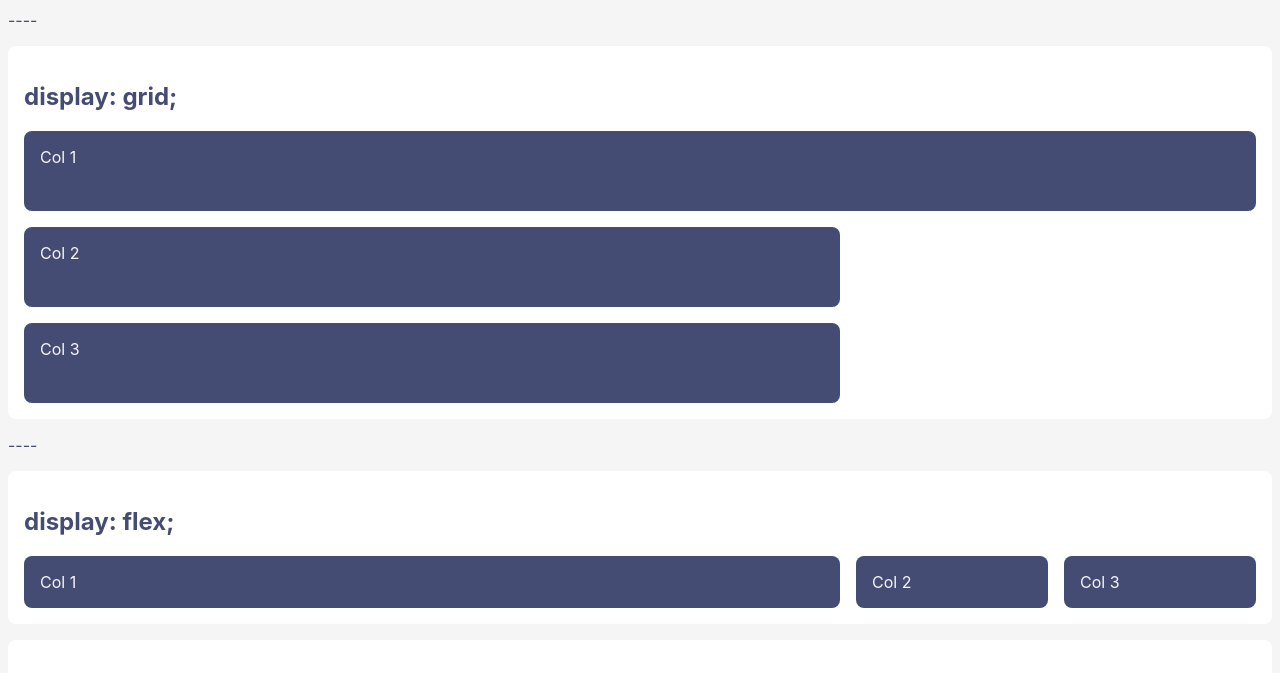
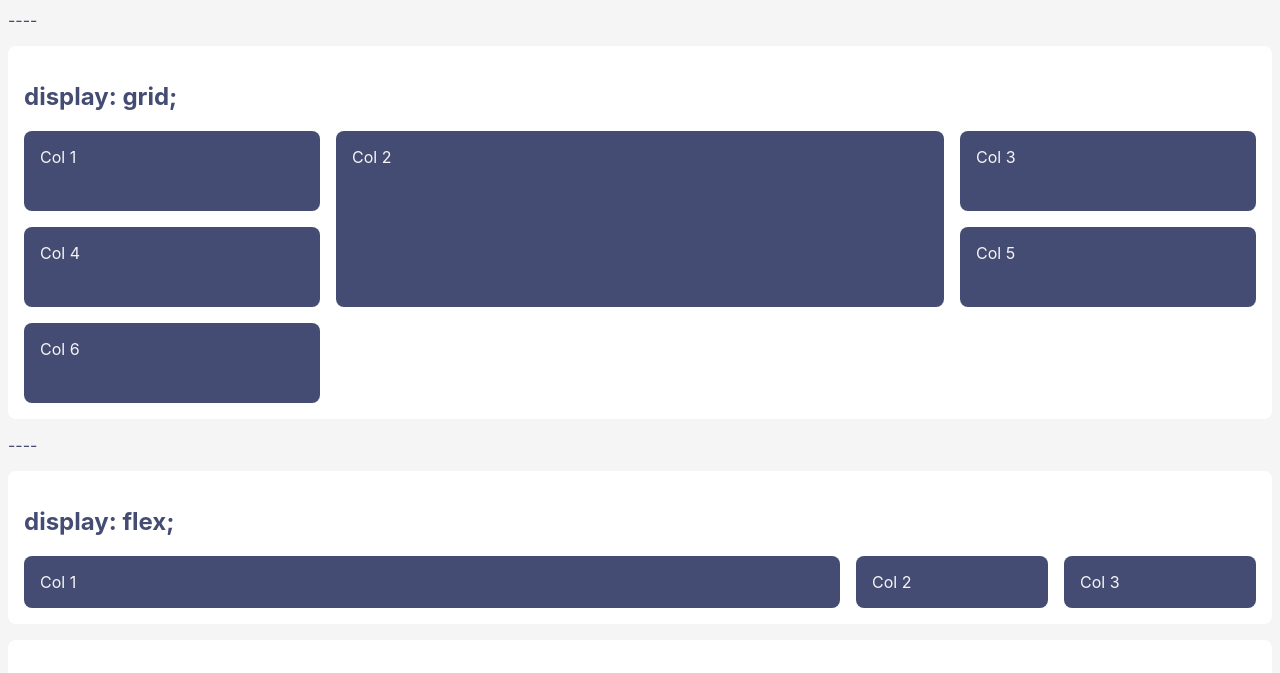
Before and after one commit to lucrousseau/lucency-flexbox-grid-system, a website built with webpack: page src/demo/index.html in a window 1280 px wide. Shown: the part 93-766 px from the top of the page. Built offline with nearby package versions, Linux system fonts and the light colour scheme; files whose address does not match are found by name.

Commit message:
add grid options

```diff
--- a/src/demo/index.html
+++ b/src/demo/index.html
@@ -14,10 +14,19 @@
         <p>----</p>
         <div class="container container--bgcolor">
             <h2>display: grid;</h2>
-            <div class="lucency lucency-grid">
-                <div class="lucency-col lucency-col-8 lucency-row lucency-row-12"><span>Col 1</span></div>
-                <div class="lucency-col lucency-col-4 lucency-row lucency-row-6"><span>Col 2</span></div>
-                <div class="lucency-col lucency-col-4 lucency-row lucency-row-6"><span>Col 3</span></div>
+            <!-- 12 / Math.ceil(5 / 12) ; -->
+            <div class="lucency lucency-grid" style="
+                --grid-columns:3;
+                --grid-rows:6;
+                --grid-columns--sm:6;
+                --grid-rows--sm:12;
+            ">
+                <div class="lucency-col"><span>Col 1</span></div>
+                <div class="lucency-col lucency-col-6 lucency-row-12"><span>Col 2</span></div>
+                <div class="lucency-col"><span>Col 3</span></div>
+                <div class="lucency-col"><span>Col 4</span></div>
+                <div class="lucency-col"><span>Col 5</span></div>
+                <div class="lucency-col"><span>Col 6</span></div>
             </div>
         </div>
         <p>----</p>
--- a/src/lucency-flex-grid.scss
+++ b/src/lucency-flex-grid.scss
@@ -6,8 +6,7 @@
 @import "./mixin/getPrefix";
 @import "./mixin/getPreviousPrefix";
 @import "./mixin/setColsWidth";
-@import "./mixin/setGirdColWidth";
-@import "./mixin/setGridRowsHeight";
+@import "./mixin/addGridColumnsRows";
 @import "./mixin/addCSSClasses";
 @import "./mixin/addMarginPadding";
 @import "./mixin/setGap";
@@ -176,35 +175,10 @@
     }
 
     &-grid {
-      $cells: math.div($columns, 2);
-      grid-template-columns: repeat($cells, 1fr);
-      grid-template-rows: repeat($cells, 1fr);
+      grid-template-columns: repeat($columns, 1fr);
+      grid-template-rows: repeat($columns, 1fr);
 
-      @include setResponsiveStyles($breakpoints) using ($currentPrefix, $prefix) {
-        .#{$slug}-col,
-        .#{$slug}-row {
-          @include addMarginPadding(
-            (
-              "padding": (
-                top,
-                right,
-                bottom,
-                left,
-              ),
-            ),
-            $breakpoints,
-            $currentPrefix,
-            $prefix
-          );
-        }
-
-        .#{$slug}-col {
-          @include setGirdColWidth($prefix, $cells, $slug);
-        }
-        .#{$slug}-row {
-          @include setGridRowsHeight($prefix, $cells, $slug);
-        }
-      }
+      @include addGridColumnsRows($columns, $breakpoints, $slug);
     }
 
     &-align {
--- /dev/null
+++ b/src/mixin/addGridColumnsRows.scss
@@ -0,0 +1,52 @@
+@import "./setGirdColumnsWidth";
+@import "./setGridRowsHeight";
+
+@mixin addGridColumnsRows($columns, $breakpoints, $slug) {
+  @include setResponsiveStyles($breakpoints) using ($currentPrefix, $prefix) {
+    $previousPrefix: getPreviousPrefix($breakpoints, $currentPrefix);
+    $grid: ("grid-columns", "grid-rows");
+
+    .#{$slug}-col,
+    .#{$slug}-row {
+      @include addMarginPadding(
+        (
+          "padding": (
+            top,
+            right,
+            bottom,
+            left,
+          ),
+        ),
+        $breakpoints,
+        $currentPrefix,
+        $prefix
+      );
+    }
+
+    .#{$slug}-col {
+      @each $property in $grid {
+        $values: ();
+
+        $previousBreakpoint: if(
+          $prefix == "",
+          0,
+          var(--get-#{$property}#{$previousPrefix})
+        );
+
+        --get-#{$property}#{$prefix}: var(
+          --#{$property}#{$prefix},
+          #{$previousBreakpoint}
+        );
+
+        $value: var(--get-#{$property}#{$prefix}, #{$previousBreakpoint});
+
+        $values: append($values, $value, space);
+
+        #{$property}: $values;
+      }
+
+      @include setGirdColWidth($prefix, $columns, $slug);
+      @include setGridRowsHeight($prefix, $columns, $slug);
+    }
+  }
+}
--- a/src/mixin/setGirdColWidth.scss
+++ b/src/mixin/setGirdColumnsWidth.scss
@@ -1,7 +1,5 @@
 @mixin setGirdColWidth($prefix, $columns, $slug) {
-  @if ($prefix == "") {
-    grid-column: span $columns;
-  }
+  grid-column: span var(--get-grid-columns#{$prefix}, $columns);
 
   @for $size from 1 through $columns {
     &.#{$slug}-col-#{$size}#{$prefix} {
--- a/src/mixin/setGridRowsHeight.scss
+++ b/src/mixin/setGridRowsHeight.scss
@@ -1,7 +1,5 @@
 @mixin setGridRowsHeight($prefix, $columns, $slug) {
-  @if ($prefix == "") {
-    grid-row: span $columns;
-  }
+  grid-row: span var(--get-grid-rows#{$prefix}, $columns);
 
   @for $size from 1 through $columns {
     &.#{$slug}-row-#{$size}#{$prefix} {
```
Also changed, not shown: dist/demo/index.html, dist/lucency-flex-grid.css.
